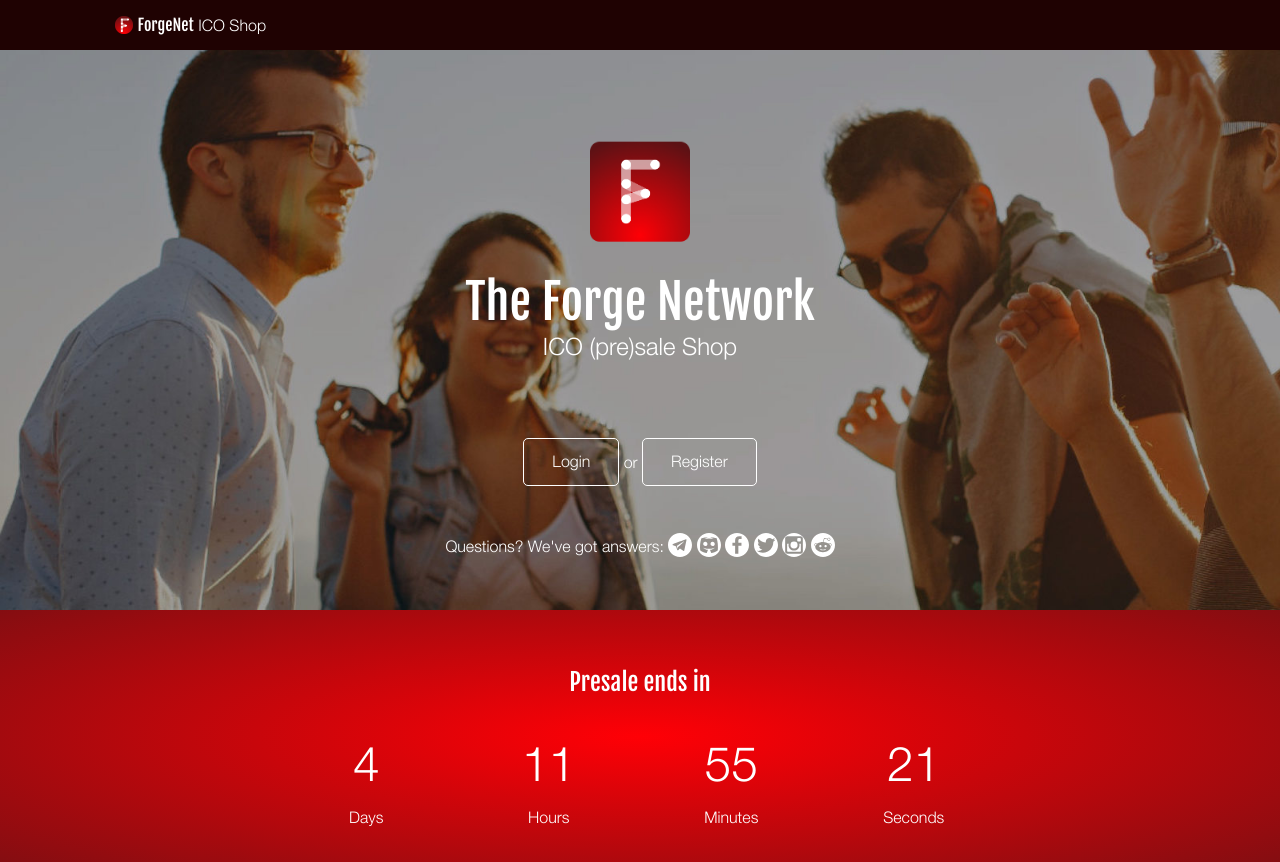
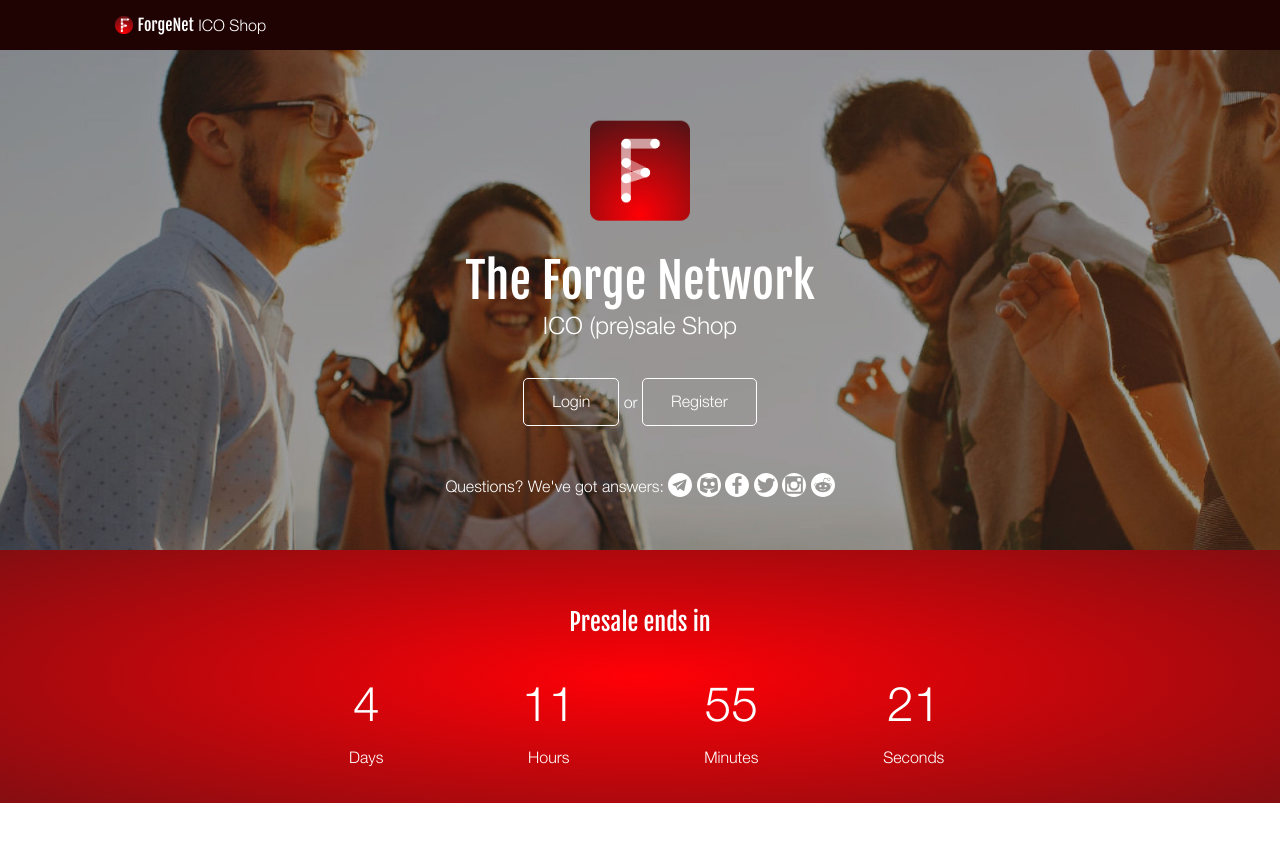
Before and after one commit to base-p/The-ForgeNetwork-ICO-Store, a CakePHP app: the page made by app/View/Users/index.ctp in a window 1280 px wide. Shown: the top 862 px of the page. Run offline with PHP 8.4 and a stand-in for CakePHP, Linux system fonts and the light colour scheme; the template is opened without the code that fills it, so the values that code supplies are empty; some libraries are stand-ins or nearby versions.

Commit message:
Improve homepage layout

```diff
--- a/app/webroot/css/components.css
+++ b/app/webroot/css/components.css
@@ -6,7 +6,7 @@
     position: relative;
     overflow: hidden;
     height: 500px;
-    min-height: 70vh;
+    min-height: 50vh;
     color: #fff;
     background: #000 url(../img/masthead.jpg) no-repeat 50% 50%;
     background-size: cover;
```
